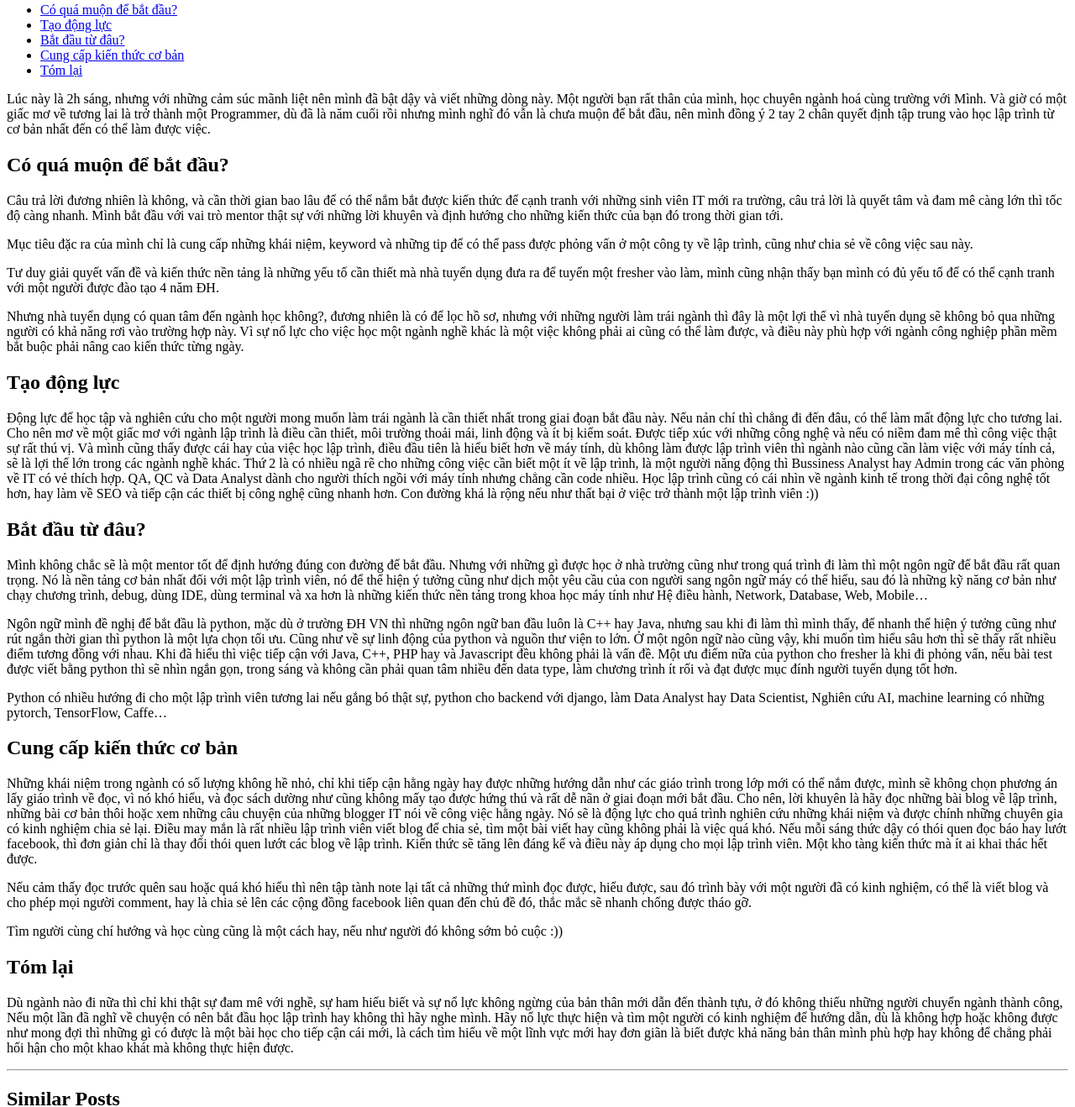
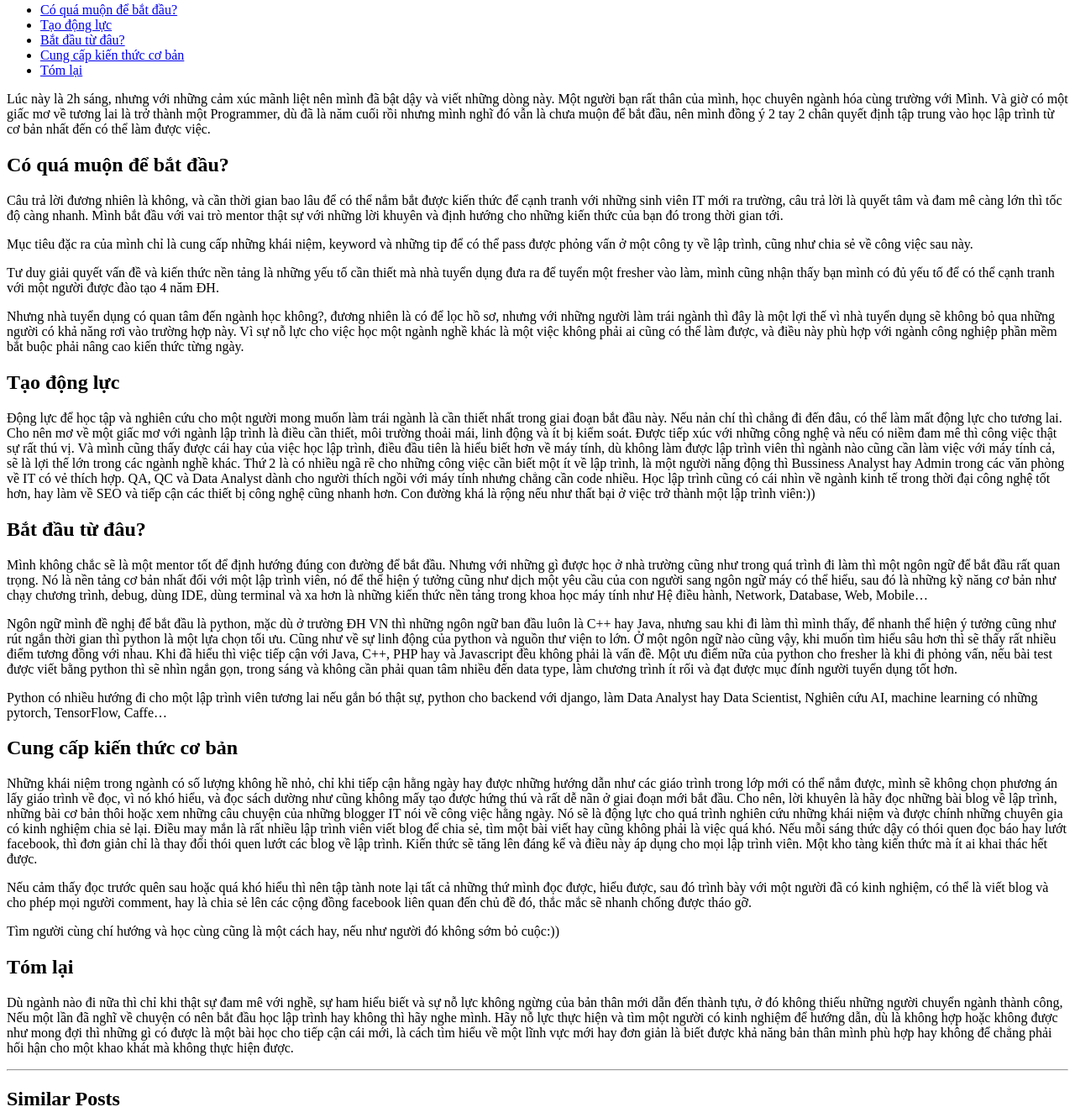
Before and after one commit to huylqvn/huylqvn.github.io, a Jekyll site: the page built from _posts/2018-11-25-start-learning-programming.md, in a window 1280 px wide. Shown: the part 404-1722 px from the top of the page at 84% size. Built offline with Jekyll 4.4.1, drawn with Linux system fonts in a browser that asks for light colours; a style sheet for code colours, icons or effects is not loaded.

Commit message:
Update 2018-11-25-start-learning-programming.md

```diff
--- a/_posts/2018-11-25-start-learning-programming.md
+++ b/_posts/2018-11-25-start-learning-programming.md
@@ -8,8 +8,7 @@
 ---
 * content
 {:toc}
-
-Lúc này là 2h sáng, nhưng với những cảm súc mãnh liệt nên mình đã bật dậy và viết những dòng này. Một người bạn rất thân của mình, học chuyên ngành hoá cùng trường với Mình. Và giờ có một giấc mơ về tương lai là trở thành một Programmer, dù đã là năm cuối rồi nhưng mình nghĩ đó vẫn là chưa muộn để bắt đầu, nên mình đồng ý 2 tay 2 chân quyết định tập trung vào học lập trình từ cơ bản nhất đến có thể làm được việc.
+Lúc này là 2h sáng, nhưng với những cảm xúc mãnh liệt nên mình đã bật dậy và viết những dòng này. Một người bạn rất thân của mình, học chuyên ngành hóa cùng trường với Mình. Và giờ có một giấc mơ về tương lai là trở thành một Programmer, dù đã là năm cuối rồi nhưng mình nghĩ đó vẫn là chưa muộn để bắt đầu, nên mình đồng ý 2 tay 2 chân quyết định tập trung vào học lập trình từ cơ bản nhất đến có thể làm được việc.
 
 
 
@@ -17,35 +16,30 @@
 
 
 ## Có quá muộn để bắt đầu?
-
 Câu trả lời đương nhiên là không, và cần thời gian bao lâu để có thể nắm bắt được kiến thức để cạnh tranh với những sinh viên IT mới ra trường, câu trả lời là quyết tâm và đam mê càng lớn thì tốc độ càng nhanh. Mình bắt đầu với vai trò mentor thật sự với những lời khuyên và định hướng cho những kiến thức của bạn đó trong thời gian tới.
 
 Mục tiêu đặc ra của mình chỉ là cung cấp những khái niệm, keyword và những tip để có thể pass được phỏng vấn ở một công ty về lập trình, cũng như chia sẻ về công việc sau này.
 
 Tư duy giải quyết vấn đề và kiến thức nền tảng là những yếu tố cần thiết mà nhà tuyển dụng đưa ra để tuyển một fresher vào làm, mình cũng nhận thấy bạn mình có đủ yếu tố để có thể cạnh tranh với một người được đào tạo 4 năm ĐH.
 
-Nhưng nhà tuyển dụng có quan tâm đến ngành học không?, đương nhiên là có để lọc hồ sơ, nhưng với những người làm trái ngành thì đây là một lợi thế vì nhà tuyển dụng sẽ không bỏ qua những người có khả năng rơi vào trường hợp này. Vì sự nổ lực cho việc học một ngành nghề khác là một việc không phải ai cũng có thể làm được, và điều này phù hợp với ngành công nghiệp phần mềm bắt buộc phải nâng cao kiến thức từng ngày.
+Nhưng nhà tuyển dụng có quan tâm đến ngành học không?, đương nhiên là có để lọc hồ sơ, nhưng với những người làm trái ngành thì đây là một lợi thế vì nhà tuyển dụng sẽ không bỏ qua những người có khả năng rơi vào trường hợp này. Vì sự nỗ lực cho việc học một ngành nghề khác là một việc không phải ai cũng có thể làm được, và điều này phù hợp với ngành công nghiệp phần mềm bắt buộc phải nâng cao kiến thức từng ngày.
 
 ## Tạo động lực
-
-Động lực để học tập và nghiên cứu cho một người mong muốn làm trái ngành là cần thiết nhất trong giai đoạn bắt đầu này. Nếu nản chí thì chẳng đi đến đâu, có thể làm mất động lực cho tương lai. Cho nên mơ về một giấc mơ với ngành lập trình là điều cần thiết, môi trường thoải mái, linh động và ít bị kiểm soát. Được tiếp xúc với những công nghệ và nếu có niềm đam mê thì công việc thật sự rất thú vị. Và mình cũng thấy được cái hay của việc học lập trình, điều đầu tiên là hiểu biết hơn về máy tính, dù không làm được lập trình viên thì ngành nào cũng cần làm việc với máy tính cả, sẽ là lợi thế lớn trong các ngành nghề khác. Thứ 2 là có nhiều ngã rẽ cho những công việc cần biết một ít về lập trình, là một người năng động thì Bussiness Analyst hay Admin trong các văn phòng về IT có vẻ thích hợp. QA, QC và Data Analyst dành cho người thích ngồi với máy tính nhưng chẳng cần code nhiều. Học lập trình cũng có cái nhìn về ngành kinh tế trong thời đại công nghệ tốt hơn, hay làm về SEO và tiếp cận các thiết bị công nghệ cũng nhanh hơn. Con đường khá là rộng nếu như thất bại ở việc trở thành một lập trình viên :))
+Động lực để học tập và nghiên cứu cho một người mong muốn làm trái ngành là cần thiết nhất trong giai đoạn bắt đầu này. Nếu nản chí thì chẳng đi đến đâu, có thể làm mất động lực cho tương lai. Cho nên mơ về một giấc mơ với ngành lập trình là điều cần thiết, môi trường thoải mái, linh động và ít bị kiểm soát. Được tiếp xúc với những công nghệ và nếu có niềm đam mê thì công việc thật sự rất thú vị. Và mình cũng thấy được cái hay của việc học lập trình, điều đầu tiên là hiểu biết hơn về máy tính, dù không làm được lập trình viên thì ngành nào cũng cần làm việc với máy tính cả, sẽ là lợi thế lớn trong các ngành nghề khác. Thứ 2 là có nhiều ngã rẽ cho những công việc cần biết một ít về lập trình, là một người năng động thì Bussiness Analyst hay Admin trong các văn phòng về IT có vẻ thích hợp. QA, QC và Data Analyst dành cho người thích ngồi với máy tính nhưng chẳng cần code nhiều. Học lập trình cũng có cái nhìn về ngành kinh tế trong thời đại công nghệ tốt hơn, hay làm về SEO và tiếp cận các thiết bị công nghệ cũng nhanh hơn. Con đường khá là rộng nếu như thất bại ở việc trở thành một lập trình viên:))
 
 ## Bắt đầu từ đâu?
-
-Mình không chắc sẽ là một mentor tốt để định hướng đúng con đường để bắt đầu. Nhưng với những gì được học ở nhà trường cũng như trong quá trình đi làm thì một ngôn ngữ để bắt đầu rất quan trọng. Nó là nền tảng cơ bản nhất đối với một lập trình viên, nó để thể hiện ý tưởng cũng như dịch một yêu cầu của con người sang ngôn ngữ máy có thể hiểu, sau đó là những kỹ năng cơ bản như chạy chương trình, debug, dùng IDE, dùng terminal và xa hơn là những kiến thức nền tảng trong khoa học máy tính như Hệ điều hành, Network, Database, Web, Mobile...
-
+Mình không chắc sẽ là một mentor tốt để định hướng đúng con đường để bắt đầu. Nhưng với những gì được học ở nhà trường cũng như trong quá trình đi làm thì một ngôn ngữ để bắt đầu rất quan trọng. Nó là nền tảng cơ bản nhất đối với một lập trình viên, nó để thể hiện ý tưởng cũng như dịch một yêu cầu của con người sang ngôn ngữ máy có thể hiểu, sau đó là những kỹ năng cơ bản như chạy chương trình, debug, dùng IDE, dùng terminal và xa hơn là những kiến thức nền tảng trong khoa học máy tính như Hệ điều hành, Network, Database, Web, Mobile…
 
 Ngôn ngữ mình đề nghị để bắt đầu là python, mặc dù ở trường ĐH VN thì những ngôn ngữ ban đầu luôn là C++ hay Java, nhưng sau khi đi làm thì mình thấy, để nhanh thể hiện ý tưởng cũng như rút ngắn thời gian thì python là một lựa chọn tối ưu. Cũng như về sự linh động của python và nguồn thư viện to lớn. Ở một ngôn ngữ nào cũng vậy, khi muốn tìm hiểu sâu hơn thì sẽ thấy rất nhiều điểm tương đồng với nhau. Khi đã hiểu thì việc tiếp cận với Java, C++, PHP hay và Javascript đều không phải là vấn đề. Một ưu điểm nữa của python cho fresher là khi đi phỏng vấn, nếu bài test được viết bằng python thì sẽ nhìn ngắn gọn, trong sáng và không cần phải quan tâm nhiều đến data type, làm chương trình ít rối và đạt được mục đính người tuyển dụng tốt hơn.
 
-Python có nhiều hướng đi cho một lập trình viên tương lai nếu gắng bó thật sự, python cho backend với django, làm Data Analyst hay Data Scientist, Nghiên cứu AI, machine learning có những pytorch, TensorFlow, Caffe...
+Python có nhiều hướng đi cho một lập trình viên tương lai nếu gắn bó thật sự, python cho backend với django, làm Data Analyst hay Data Scientist, Nghiên cứu AI, machine learning có những pytorch, TensorFlow, Caffe…
 
 ## Cung cấp kiến thức cơ bản
-
 Những khái niệm trong ngành có số lượng không hề nhỏ, chỉ khi tiếp cận hằng ngày hay được những hướng dẫn như các giáo trình trong lớp mới có thể nắm được, mình sẽ không chọn phương án lấy giáo trình về đọc, vì nó khó hiểu, và đọc sách dường như cũng không mấy tạo được hứng thú và rất dễ nãn ở giai đoạn mới bắt đầu. Cho nên, lời khuyên là hãy đọc những bài blog về lập trình, những bài cơ bản thôi hoặc xem những câu chuyện của những blogger IT nói về công việc hằng ngày. Nó sẽ là động lực cho quá trình nghiên cứu những khái niệm và được chính những chuyên gia có kinh nghiệm chia sẻ lại. Điều may mắn là rất nhiều lập trình viên viết blog để chia sẻ, tìm một bài viết hay cũng không phải là việc quá khó. Nếu mỗi sáng thức dậy có thói quen đọc báo hay lướt facebook, thì đơn giản chỉ là thay đổi thói quen lướt các blog về lập trình. Kiến thức sẽ tăng lên đáng kể và điều này áp dụng cho mọi lập trình viên. Một kho tàng kiến thức mà ít ai khai thác hết được.
 
 Nếu cảm thấy đọc trước quên sau hoặc quá khó hiểu thì nên tập tành note lại tất cả những thứ mình đọc được, hiểu được, sau đó trình bày với một người đã có kinh nghiệm, có thể là viết blog và cho phép mọi người comment, hay là chia sẻ lên các cộng đồng facebook liên quan đến chủ đề đó, thắc mắc sẽ nhanh chống được tháo gỡ.
 
-Tìm người cùng chí hướng và học cùng cũng là một cách hay, nếu như người đó không sớm bỏ cuộc :))
+Tìm người cùng chí hướng và học cùng cũng là một cách hay, nếu như người đó không sớm bỏ cuộc:))
 
 ## Tóm lại
-Dù ngành nào đi nữa thì chỉ khi thật sự đam mê với nghề, sự ham hiểu biết và sự nổ lực không ngừng của bản thân mới dẫn đến thành tựu, ở đó không thiếu những người chuyển ngành thành công, Nếu một lần đã nghĩ về chuyện có nên bắt đầu học lập trình hay không thì hãy nghe mình. Hãy nổ lực thực hiện và tìm một người có kinh nghiệm để hướng dẫn, dù là không hợp hoặc không được như mong đợi thì những gì có được là một bài học cho tiếp cận cái mới, là cách tìm hiểu về một lĩnh vực mới hay đơn giãn là biết được khả năng bản thân mình phù hợp hay không để chẳng phải hối hận cho một khao khát mà không thực hiện được.
+Dù ngành nào đi nữa thì chỉ khi thật sự đam mê với nghề, sự ham hiểu biết và sự nỗ lực không ngừng của bản thân mới dẫn đến thành tựu, ở đó không thiếu những người chuyển ngành thành công, Nếu một lần đã nghĩ về chuyện có nên bắt đầu học lập trình hay không thì hãy nghe mình. Hãy nỗ lực thực hiện và tìm một người có kinh nghiệm để hướng dẫn, dù là không hợp hoặc không được như mong đợi thì những gì có được là một bài học cho tiếp cận cái mới, là cách tìm hiểu về một lĩnh vực mới hay đơn giản là biết được khả năng bản thân mình phù hợp hay không để chẳng phải hối hận cho một khao khát mà không thực hiện được.
```
